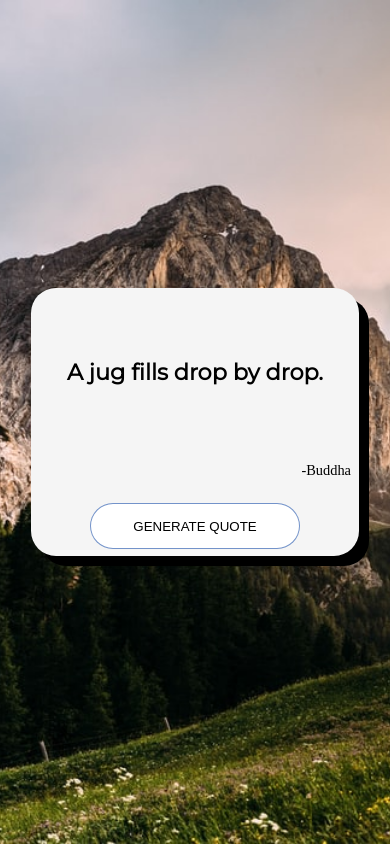
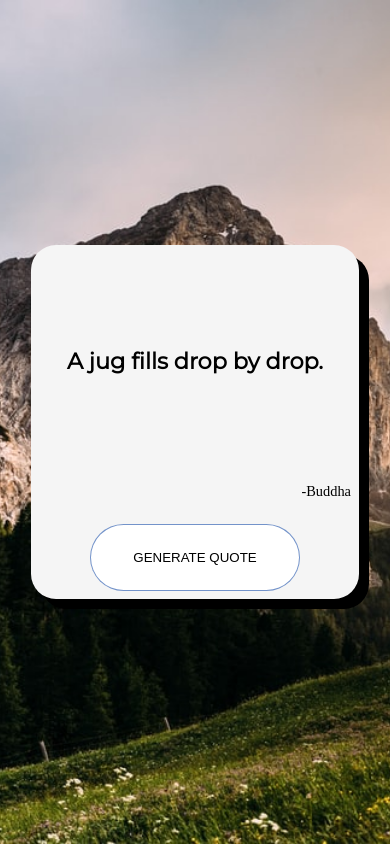
Before and after one commit to mohittygithub/react-daily-quotes, a React (Create React App) app: page / in a window 390 px wide. Built offline with nearby package versions, Linux system fonts and the light colour scheme.

Commit message:
reset media query

```diff
--- a/src/App.css
+++ b/src/App.css
@@ -124,6 +124,6 @@ html {
 @media only screen and (max-width: 600px) {
   .card {
     width: 80%;
-    height: 30%;
+    height: 40%;
   }
 }
```
